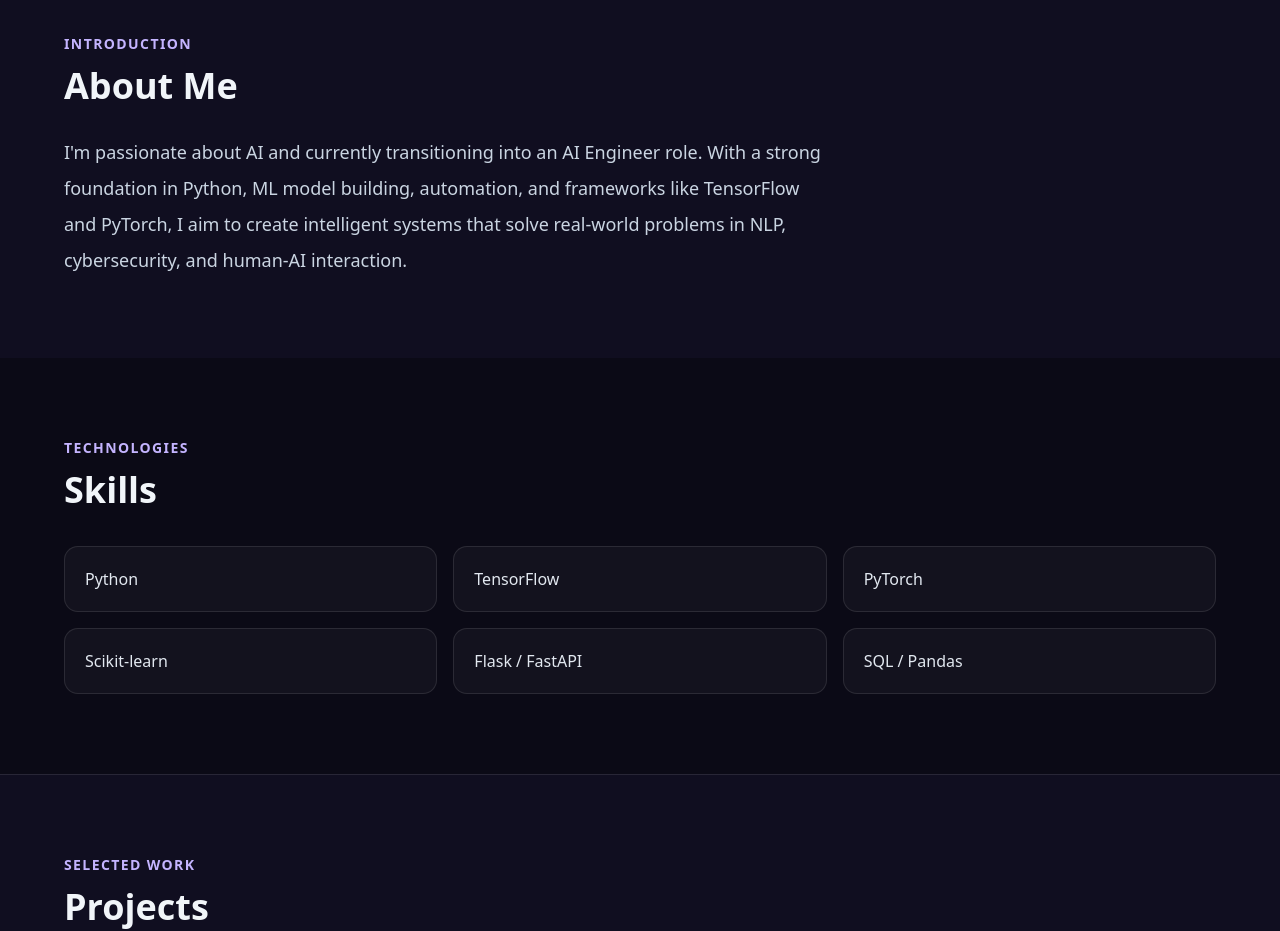
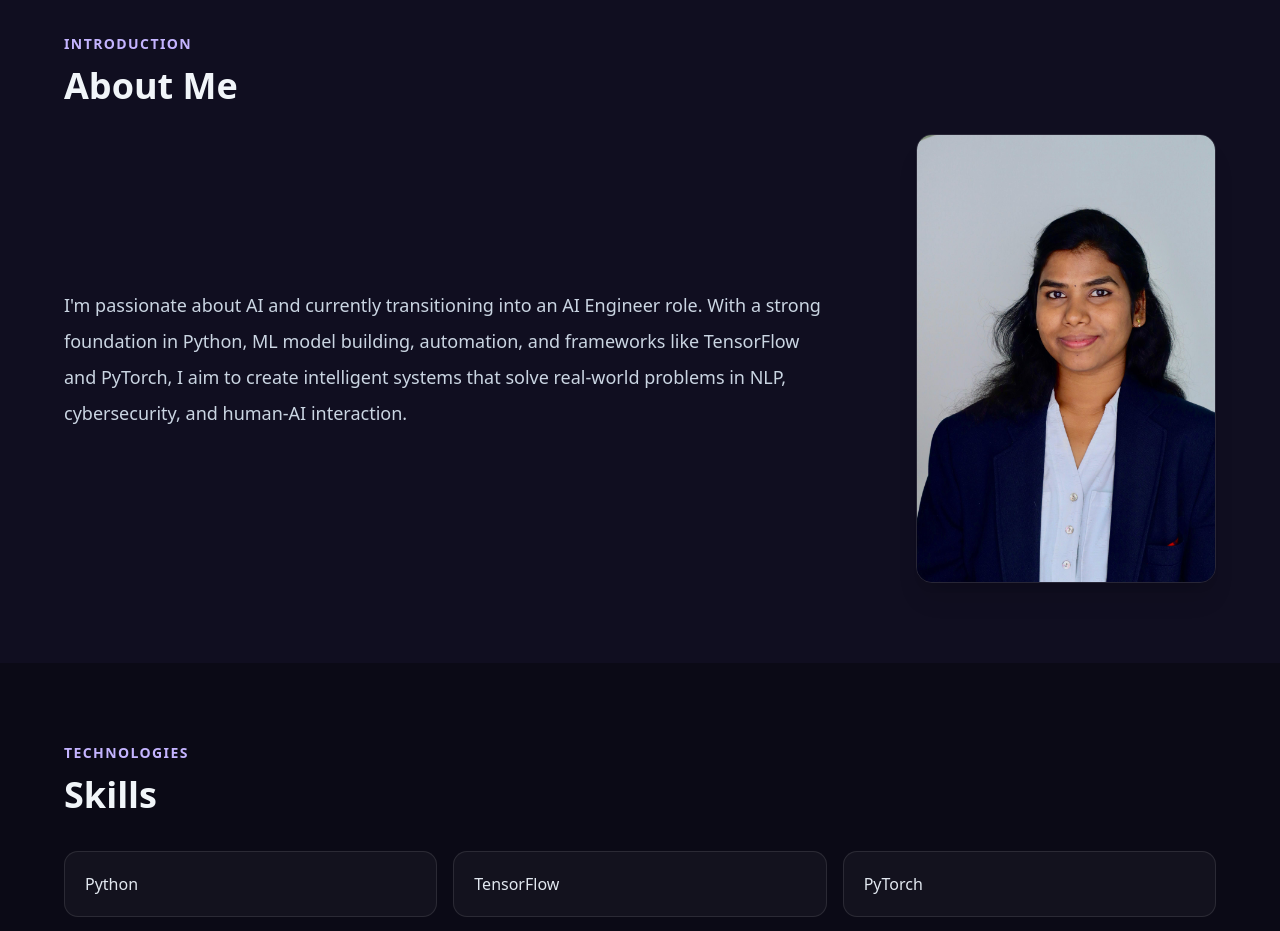
Before and after one commit to PushpaSamunuru/PortFolio, a Next.js app: page / in a window 1280 px wide. Shown: the part 820-1751 px from the top of the page. Built offline with nearby package versions, Linux system fonts and the light colour scheme.

Commit message:
Restore personal photo in About section while keeping simplified hero

```diff
--- a/app/page.js
+++ b/app/page.js
@@ -60,9 +60,12 @@ export default function Portfolio() {
         <div className="mx-auto max-w-6xl">
           <p className="mb-3 text-sm font-semibold uppercase tracking-widest text-violet-300">Introduction</p>
           <h2 className="mb-7 text-3xl font-bold sm:text-4xl">About Me</h2>
-          <p className="max-w-3xl text-lg leading-9 text-slate-300">
-            I'm passionate about AI and currently transitioning into an AI Engineer role. With a strong foundation in Python, ML model building, automation, and frameworks like TensorFlow and PyTorch, I aim to create intelligent systems that solve real-world problems in NLP, cybersecurity, and human-AI interaction.
-          </p>
+          <div className="grid items-center gap-10 md:grid-cols-[minmax(0,1fr)_300px]">
+            <p className="max-w-3xl text-lg leading-9 text-slate-300">
+              I'm passionate about AI and currently transitioning into an AI Engineer role. With a strong foundation in Python, ML model building, automation, and frameworks like TensorFlow and PyTorch, I aim to create intelligent systems that solve real-world problems in NLP, cybersecurity, and human-AI interaction.
+            </p>
+            <img src="/portfolio.jpg" alt="Pushpa Samunuru" className="w-full max-w-[300px] rounded-2xl border border-white/10 object-cover shadow-xl" />
+          </div>
         </div>
       </section>
 
```
